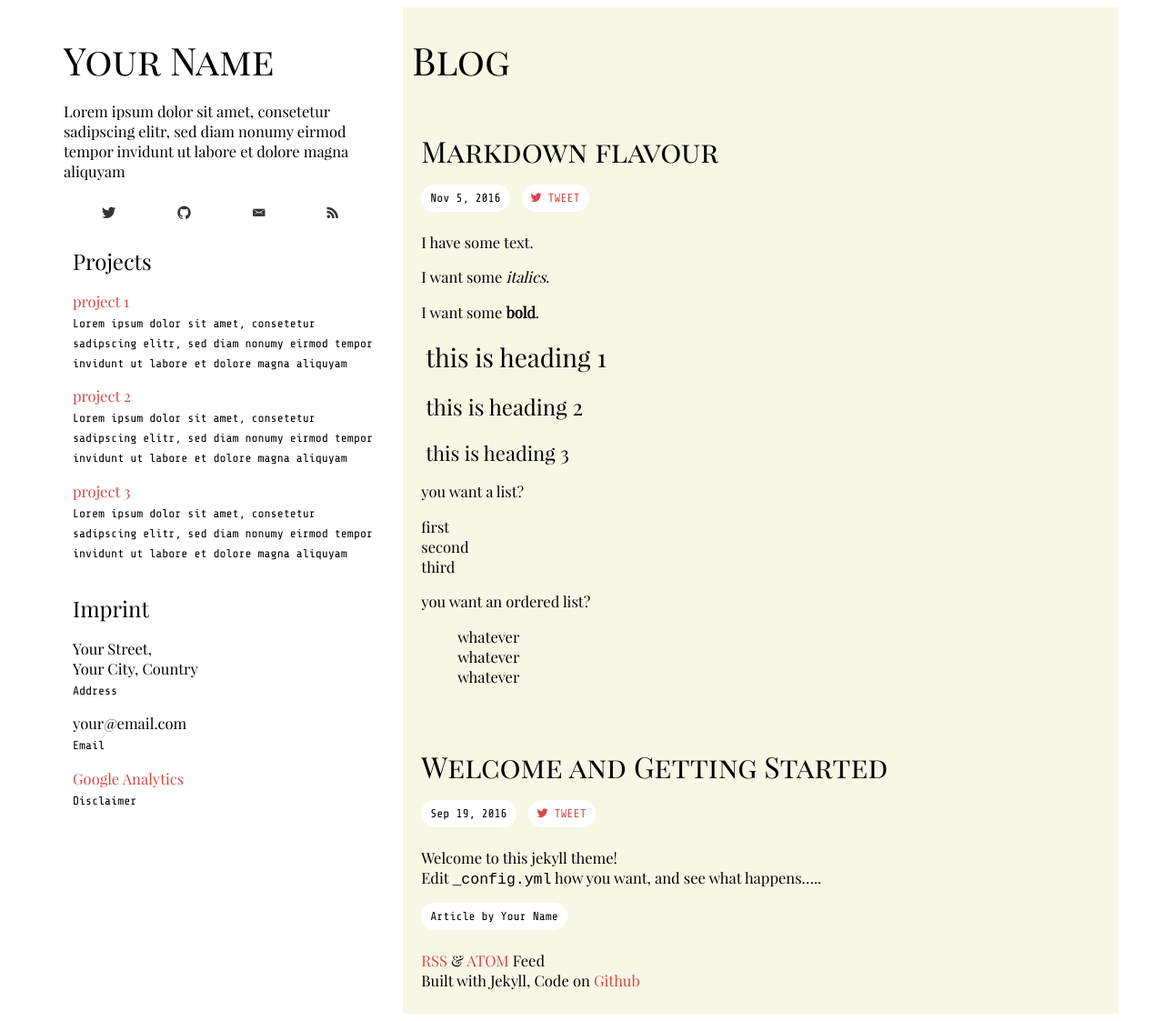
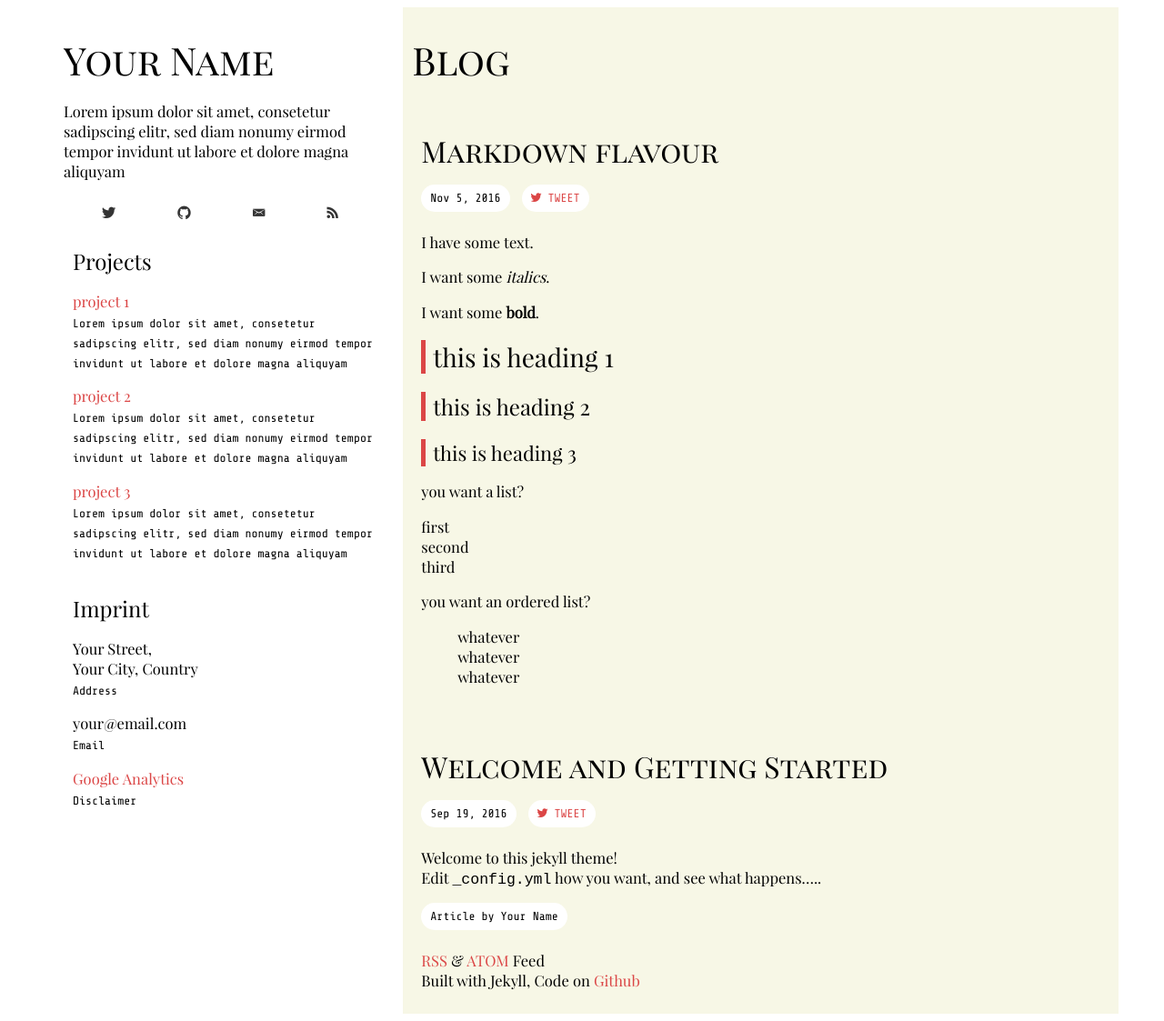
Before and after one commit to lukas-h/onepage, a Jekyll site: the page built from index.html, in a window 1280 px wide. Shown: the whole page at 91% size. Built offline with Jekyll 4.4.1, drawn with Linux system fonts in a browser that asks for light colours; some web fonts are replaced.

Commit message:
add better heading style

```diff
--- a/assets/css/main.css
+++ b/assets/css/main.css
@@ -117,7 +117,8 @@
 .post-content h5,
 .post-content h6{
     font-family: 'Playfair Display', serif;
-    margin: 20px 5px 0px;
+    padding-left: 8px;
+    border-left: 5px solid #db4646;
 }
 .chip{
     display: inline-block;
```
